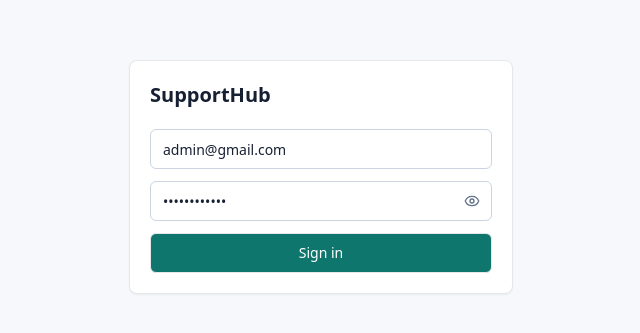
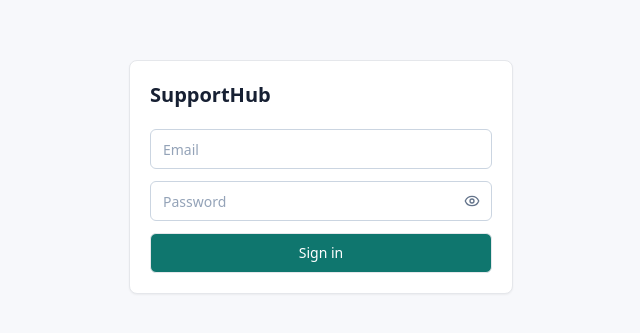
Before and after one commit to Pravin412/SupportHub, a Next.js app in the folder apps/frontend/: page /login in a window 1280 px wide. Shown: the part 223-556 px from the top of the page, without its empty margins (319-959 px from the left). Built offline with nearby package versions, Linux system fonts and the light colour scheme; no server answers.

Commit message:
removed the hardcoded values password and email

```diff
--- a/apps/frontend/components/login.tsx
+++ b/apps/frontend/components/login.tsx
@@ -30,7 +30,7 @@ export function Login({ onDone }: { onDone: () => void }) {
   const [showPassword, setShowPassword] = useState(false);
   const form = useForm<FormData>({
     resolver: zodResolver(schema),
-    defaultValues: { email: "admin@gmail.com", password: "Password@123" }
+    defaultValues: { email: "", password: "" }
   });
   return (
     <main className="grid min-h-screen place-items-center p-4">
```
